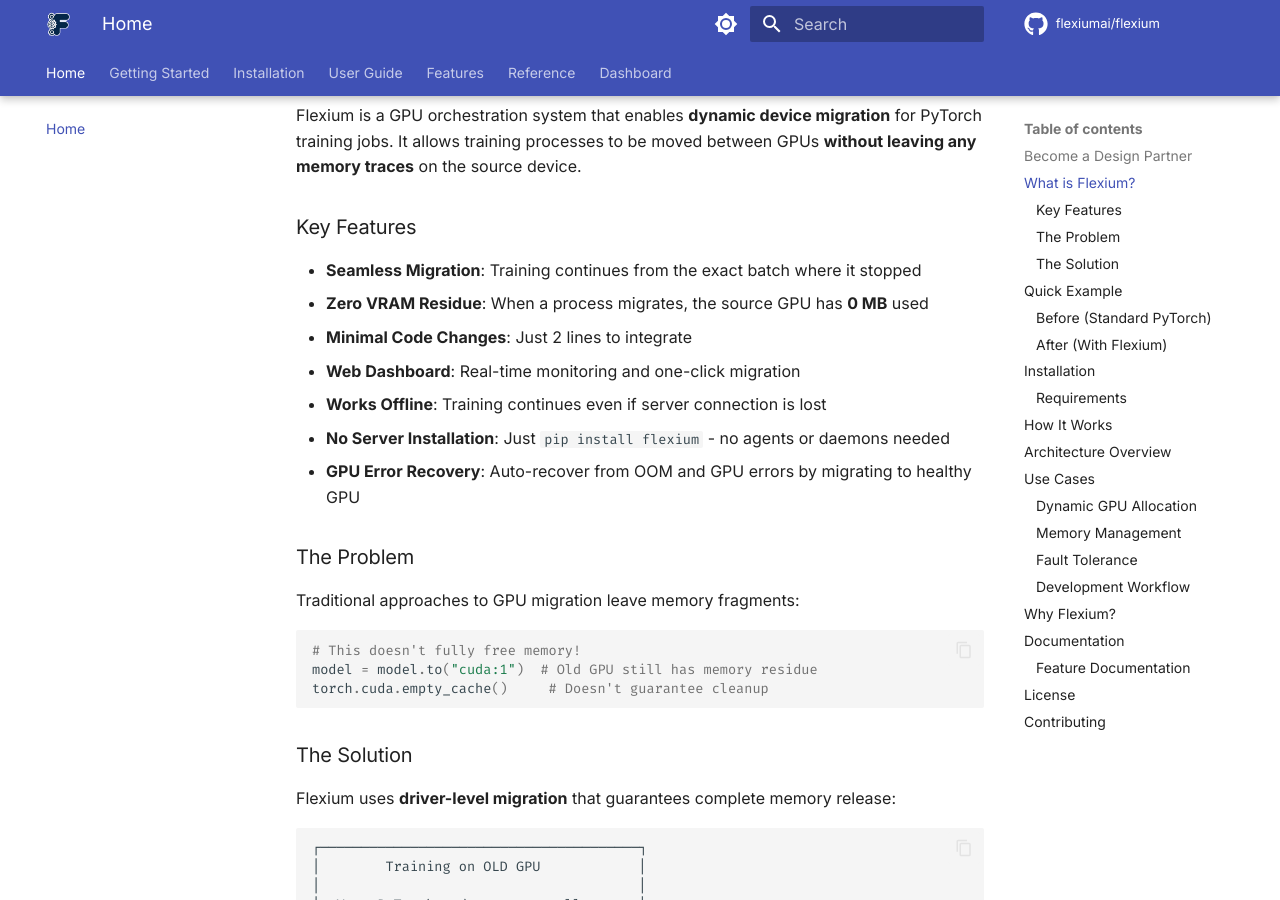
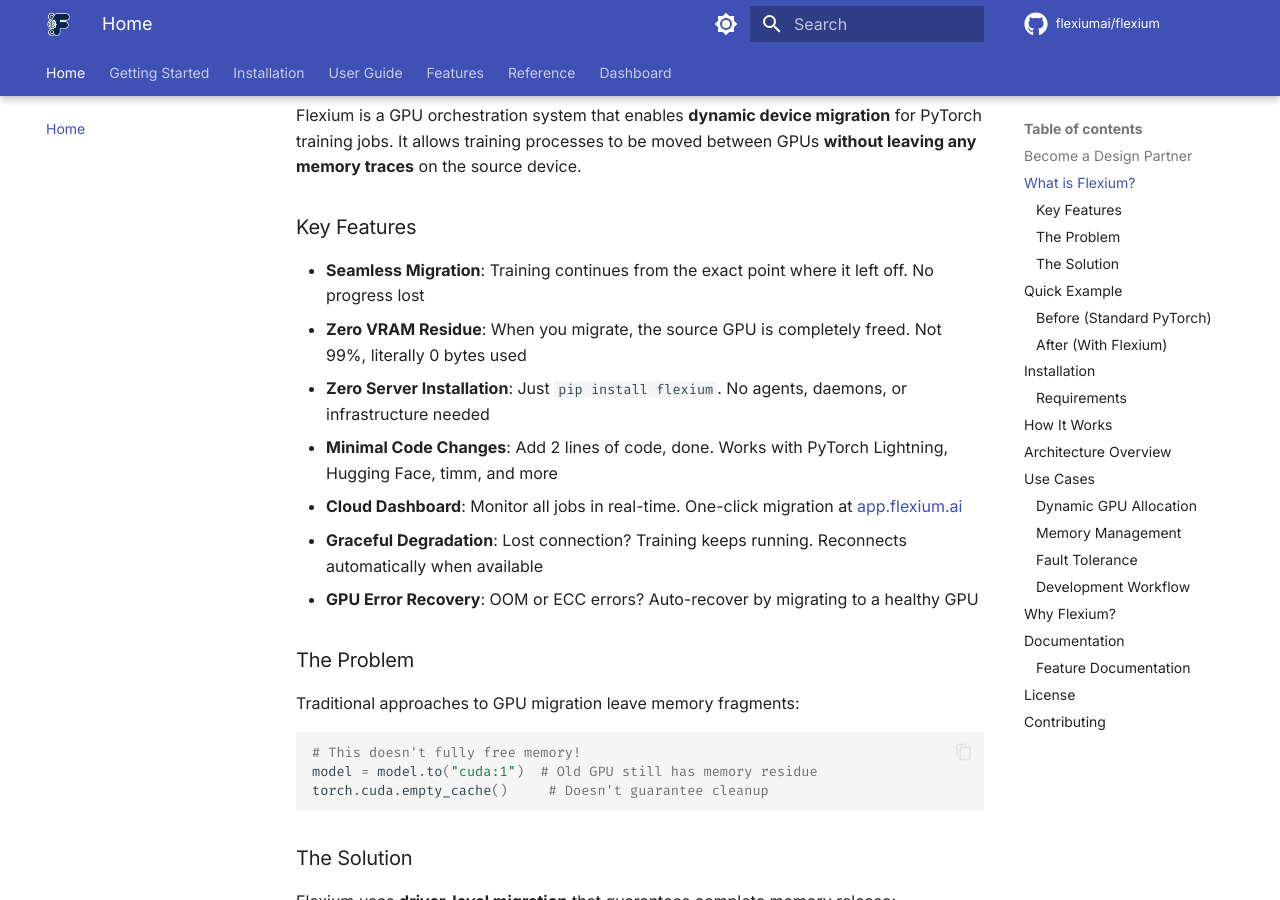
Before and after one commit to flexiumai/flexium, an MkDocs documentation site: the page built from docs/index.md, in a window 1280 px wide and 900 px high, scrolled down 1711 px. Built offline with MkDocs 1.6.1 and Material for MkDocs 9.7.7, drawn with Linux system fonts in a browser that asks for light colours; comment, search, counter and statistics services are not loaded; the version menu is left out.

Commit message:
docs: Update features, add dashboard images, add username to registration
- Reorder Key Features (Seamless Migration first)
- Add dashboard screenshot and demo GIF
- Add framework compatibility mention (Lightning, HuggingFace, timm)
- Remove em-dashes from docs
- Add username to process registration

Co-Authored-By: Claude Opus 4.6 <noreply@anthropic.com>

```diff
--- a/docs/index.md
+++ b/docs/index.md
@@ -75,13 +75,13 @@ Flexium is a GPU orchestration system that enables **dynamic device migration**
 
 ### Key Features
 
-- **Seamless Migration**: Training continues from the exact batch where it stopped
-- **Zero VRAM Residue**: When a process migrates, the source GPU has **0 MB** used
-- **Minimal Code Changes**: Just 2 lines to integrate
-- **Web Dashboard**: Real-time monitoring and one-click migration
-- **Works Offline**: Training continues even if server connection is lost
-- **No Server Installation**: Just `pip install flexium` - no agents or daemons needed
-- **GPU Error Recovery**: Auto-recover from OOM and GPU errors by migrating to healthy GPU
+- **Seamless Migration**: Training continues from the exact point where it left off. No progress lost
+- **Zero VRAM Residue**: When you migrate, the source GPU is completely freed. Not 99%, literally 0 bytes used
+- **Zero Server Installation**: Just `pip install flexium`. No agents, daemons, or infrastructure needed
+- **Minimal Code Changes**: Add 2 lines of code, done. Works with PyTorch Lightning, Hugging Face, timm, and more
+- **Cloud Dashboard**: Monitor all jobs in real-time. One-click migration at [app.flexium.ai](https://app.flexium.ai)
+- **Graceful Degradation**: Lost connection? Training keeps running. Reconnects automatically when available
+- **GPU Error Recovery**: OOM or ECC errors? Auto-recover by migrating to a healthy GPU
 
 ### The Problem
 
```
Also changed, not shown: other parts of docs/index.md (+6 -0 lines), docs/images/dashboard/dashboard.png (added), docs/images/dashboard/migration-split-demo.gif (added), 1 other file.
